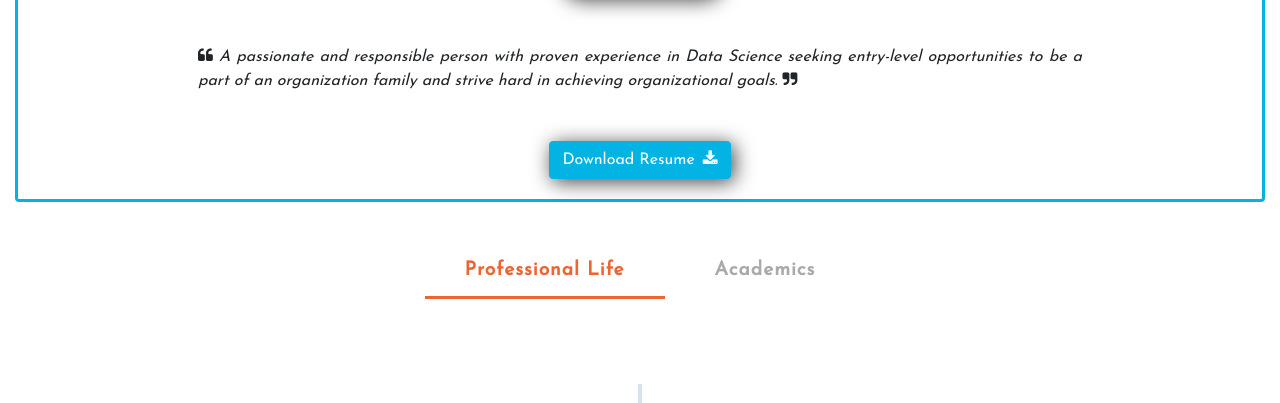
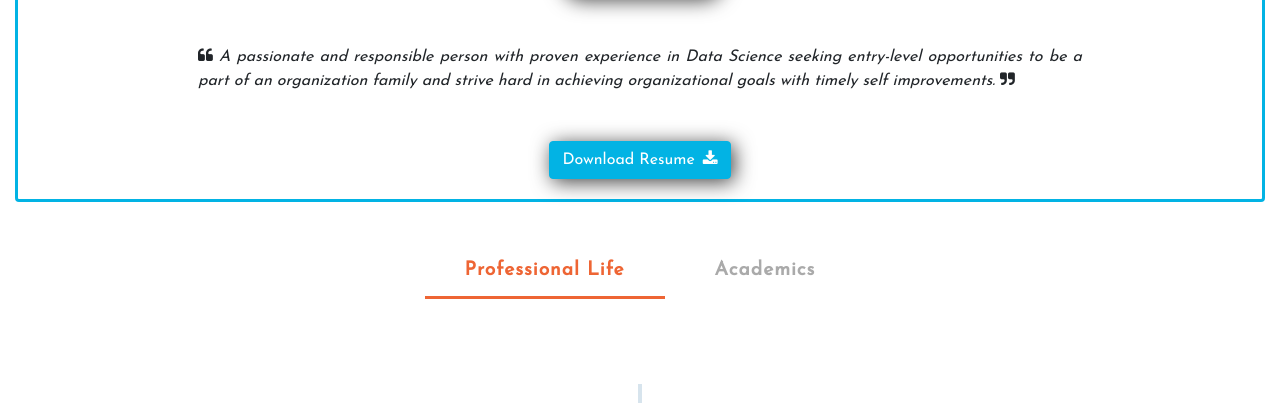
Before and after one commit to Soumya44/Soumya44.github.io, a plain HTML site: page index.html in a window 1280 px wide. Shown: the part 1779-2182 px from the top of the page. Drawn offline with nearby package versions, Linux system fonts and the light colour scheme.

Commit message:
Updated Profile Description

```diff
--- a/index.html
+++ b/index.html
@@ -131,7 +131,7 @@ Using Convolutional Neural Networks, by Gatys in PyTorch.</p>
                     <i class="fa fa-map-marker" aria-hidden="true"></i> Bhubaneswar, IN<br>
                     <a href="https://www.linkedin.com/in/soumya044" class="btn btn-primary follow-btn"><i class="fa fa-linkedin" aria-hidden="true"></i>&ensp; LinkedIn</a>
                     <section class="aboutme">
-                        <p class="card-text"><i class="fa fa-quote-left" aria-hidden="true"></i> <em>A passionate and responsible person with proven experience in Data Science seeking entry-level opportunities to be a part of an organization family and strive hard in achieving organizational goals.</em> <i class="fa fa-quote-right" aria-hidden="true"></i></p>
+                        <p class="card-text"><i class="fa fa-quote-left" aria-hidden="true"></i> <em>A passionate and responsible person with proven experience in Data Science seeking entry-level opportunities to be a part of an organization family and strive hard in achieving organizational goals with timely self improvements.</em> <i class="fa fa-quote-right" aria-hidden="true"></i></p>
                     </section>
                     <div class="container text-center resumebtn">
 
```
